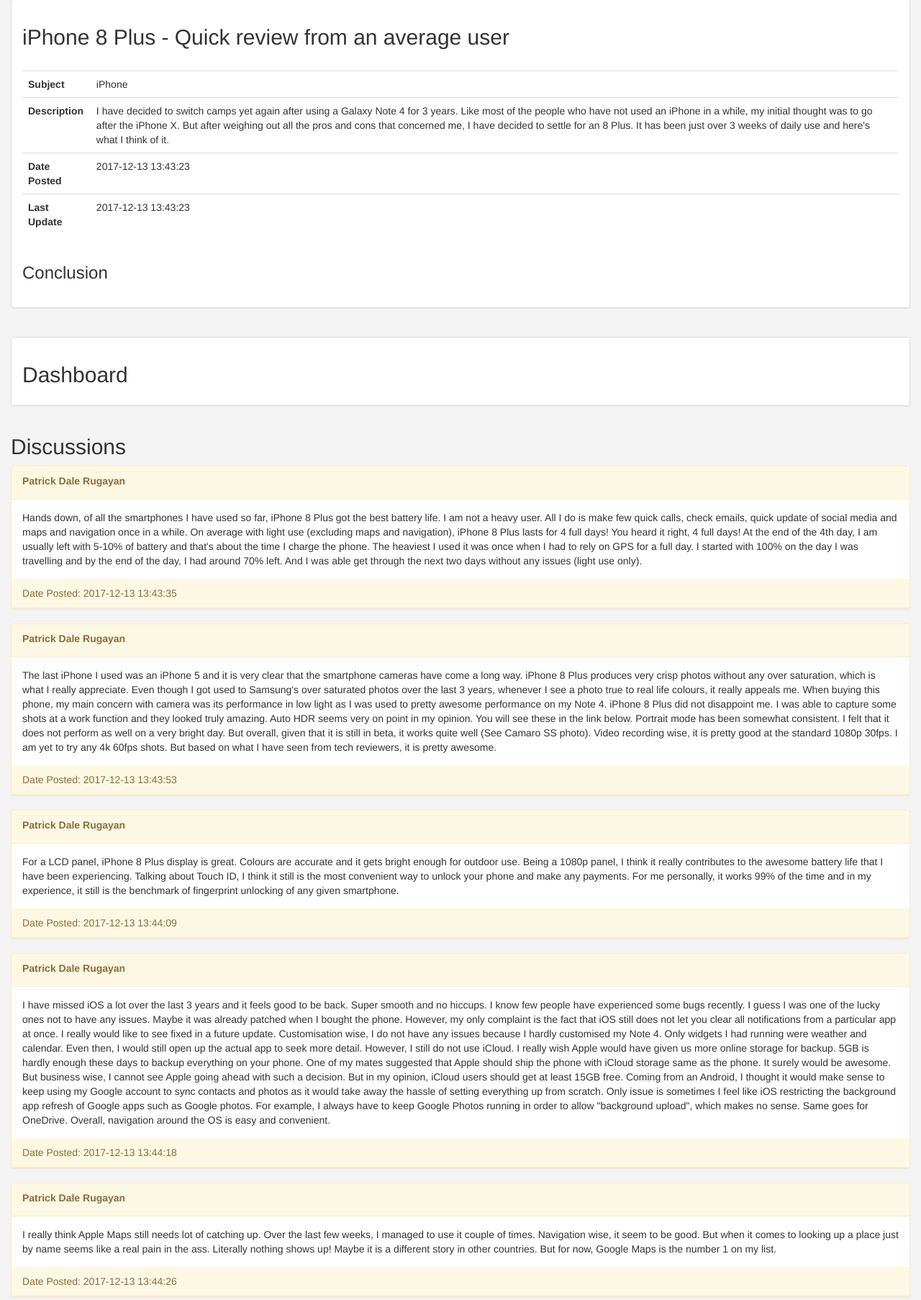
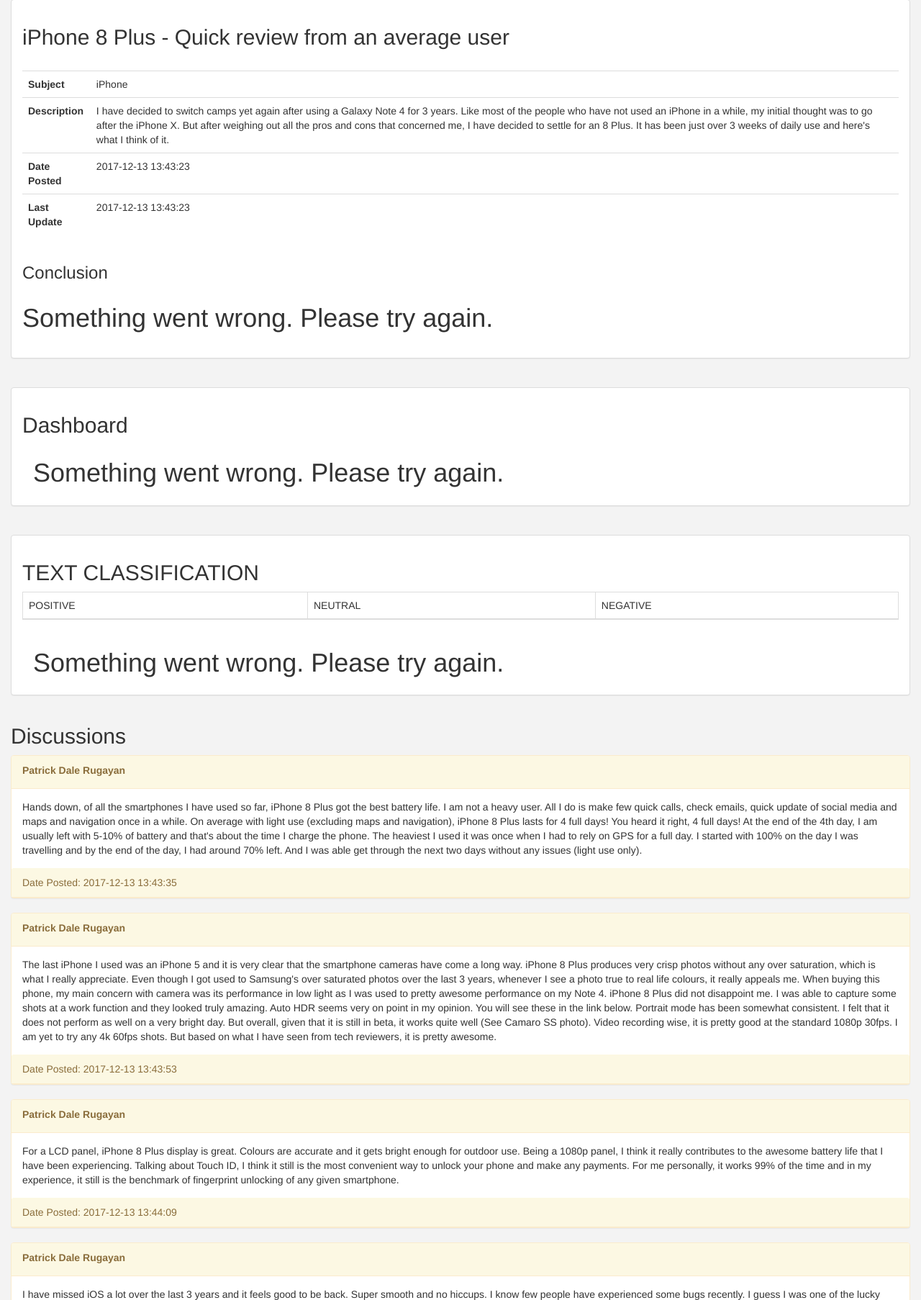
Before and after one commit to dalerugs/Samuel-Forums, a CodeIgniter app: page /database/Forums/forum/6 in a window 1280 px wide. Shown: the part 114-1920 px from the top of the page at 72% size. Run offline with CodeIgniter, Linux system fonts and the light colour scheme; data comes from the database, SQL or seed files in the repository.

Commit message:
update displaying of results

```diff
--- a/application/config/config.php
+++ b/application/config/config.php
@@ -23,7 +23,7 @@ defined('BASEPATH') OR exit('No direct script access allowed');
 | a PHP script and you can easily do that on your own.
 |
 */
-$config['base_url'] = 'http://localhost/samuelforum/';
+$config['base_url'] = 'http://samuelforum.io/';
 
 /*
 |--------------------------------------------------------------------------
--- a/application/views/pages/forum.php
+++ b/application/views/pages/forum.php
@@ -46,6 +46,12 @@
 
 						</p>
 					</div>
+					<div class='loading col-md-12'>	`
+						<img class='center-block' src="<?php echo base_url("assets/Ellipsis.gif"); ?>" >
+						<h3 style="margin-top:-50px;text-align:center">
+							PLEASE WAIT . . . &nbsp; <span class='loading-status'></span>
+						</h3>
+					</div>
 				</div>
 				<div class="row margin-top">
 					<div class="col-md-8">
@@ -71,6 +77,50 @@
 				</div>
 				<div class="row">
 					<div id="dashboard" class="col-md-12">
+						<div class='loading col-md-12'>	`
+							<img class='center-block' src="<?php echo base_url("assets/Ellipsis.gif"); ?>" >
+							<h3 style="margin-top:-50px;text-align:center">
+								PLEASE WAIT . . . &nbsp; <span class='loading-status'></span>
+							</h3>
+						</div>
+					</div>
+				</div>
+			</div>
+		</div>
+	</div>
+</div>
+
+<div class="row margin-top-20">
+	<div class="col-md-12">
+		<div class="panel panel-default">
+			<div class="panel-body">
+				<div class="row">
+					<div class="col-md-12">
+						<h2>TEXT CLASSIFICATION</h2>
+					</div>
+				</div>
+				<div class="row">
+					<div id="classification" class="col-md-12">
+						<table class="table table-bordered">
+								<thead>
+									<tr>
+										<td>POSITIVE</td>
+										<td>NEUTRAL</td>
+										<td>NEGATIVE</td>
+									</tr>
+
+								</thead>
+								<tbody id="classification-table-body">
+
+								</tbody>
+							</table>
+							<div class='loading col-md-12'>	`
+								<img class='center-block' src="<?php echo base_url("assets/Ellipsis.gif"); ?>" >
+								<h3 style="margin-top:-50px;text-align:center">
+									PLEASE WAIT . . . &nbsp; <span class='loading-status'></span>
+								</h3>
+							</div>
+
 					</div>
 				</div>
 			</div>
@@ -143,31 +193,94 @@
 		'text':corpus,
 		'summary_length':8,
 		'visualize': true,
-		'verbose': true,
-		'translate': true
 	};
 	$.ajax({
-		url: "http://192.168.1.14:63342/samuel_api?KEY=59FxFlXuh8nMuCPJ9qihmVVmyyroGvkpLPxdLne0",
+		url: "http://192.168.1.14:63342/samuel_api?KEY=wYXhoTGLXQCvARxkD60AA6rm01O6mh0u68nBnRTV",
 		type: 'POST',
 		data: JSON.stringify(data),
 		contentType:"application/json",
 		success:function(samuel) {
 		console.log(samuel);
+		clearInterval(interval);
+		$(".loading").hide();
+		// CONCLUSION
 		$("#Conclusion").text(samuel.summarized_text);
+
+		//  DASHBOARD
 		$("#dashboard").html(samuel.dashboard);
-		if (samuel.polarity=="positive") {
-			$("#Polarity").html("<i class='fa fa-smile-o' aria-hidden='true'></i> &nbsp;"+samuel.percentage.positive+" Positive")
+
+		// POLARITY & PERCENTAGE
+		var varpositive = samuel.total_score.percentage.positive;
+		var varnegative = samuel.total_score.percentage.negative;
+		var varneutral = samuel.total_score.percentage.neutral;
+
+		var totalPosNeg = varpositive + varnegative;
+		var finalPos = ((varpositive/totalPosNeg)*100).toFixed(2);
+		var finalNeg = ((varnegative/totalPosNeg)*100).toFixed(2);
+
+		if(finalPos>finalNeg){
+			$("#Polarity").html("<i class='fa fa-smile-o' aria-hidden='true'></i> &nbsp;"+finalPos+" % Positive")
 			$("#Polarity").addClass("text text-success")
 		}
-		else if(samuel.polarity=="negative"){
-			$("#Polarity").html("<i class='fa fa-frown-o' aria-hidden='true'></i> &nbsp;"+samuel.percentage.negative+" Negative")
+		else{
+			$("#Polarity").html("<i class='fa fa-frown-o' aria-hidden='true'></i> &nbsp;"+finalNeg+" % Negative")
 			$("#Polarity").addClass("text text-danger")
 		}
-		else{
-			$("#Polarity").html("<i class='fa fa-meh-o' aria-hidden='true'></i> &nbsp;"+samuel.percentage.neutral+" Neutral")
-			$("#Polarity").addClass("text text-primary")
+
+		// TEXT CLASSIFICATION
+
+		var classificationTable = "";
+		for(var i = 0 ; i<samuel.score.length ; i++){
+			posDescriptors ="";
+			samuel.descriptors[i].pos.forEach(function(word) {
+				posDescriptors += word +", ";
+			});
+			neuDescriptors ="";
+			samuel.descriptors[i].neu.forEach(function(word) {
+				neuDescriptors += word +", ";
+			});
+			negDescriptors ="";
+			samuel.descriptors[i].neg.forEach(function(word) {
+				negDescriptors += word +", ";
+			});
+
+			classificationTable += ""
+			+"<tr>"
+			+"<td><b>"+samuel.score[i].pos.toFixed(2)+"</b><br>"+posDescriptors+"</td>"
+			+"<td><b>"+samuel.score[i].neu.toFixed(2)+"</b><br>"+neuDescriptors+"</td>"
+			+"<td><b>"+samuel.score[i].neg.toFixed(2)+"</b><br>"+negDescriptors+"</td>"
+			+"</tr>";
 		}
+		$("#classification-table-body").html(classificationTable);
+
+		// if (samuel.polarity=="positive") {
+		// 	$("#Polarity").html("<i class='fa fa-smile-o' aria-hidden='true'></i> &nbsp;"+samuel.percentage.positive+" Positive")
+		// 	$("#Polarity").addClass("text text-success")
+		// }
+		// else if(samuel.polarity=="negative"){
+		// 	$("#Polarity").html("<i class='fa fa-frown-o' aria-hidden='true'></i> &nbsp;"+samuel.percentage.negative+" Negative")
+		// 	$("#Polarity").addClass("text text-danger")
+		// }
+		// else{
+		// 	$("#Polarity").html("<i class='fa fa-meh-o' aria-hidden='true'></i> &nbsp;"+samuel.percentage.neutral+" Neutral")
+		// 	$("#Polarity").addClass("text text-primary")
+		// }
+		},
+		error: function(xmlhttprequest, textstatus, message) {
+			clearInterval(interval);
+			$(".loading").html("<h1>Something went wrong. Please try again.</h1>");
 		}
 	});
 
+	var interval = setInterval(getProgress,1000);
+	function getProgress(){
+		$.ajax({
+			url: "http://192.168.1.14:63343/",
+			success: function(progress){
+				console.log(progress);
+				$(".loading-status").text(progress+" %")
+			}
+		});
+	}
+
 </script>
```
Also changed, not shown: assets/Ellipsis.gif (added), assets/Rolling.gif (added).
